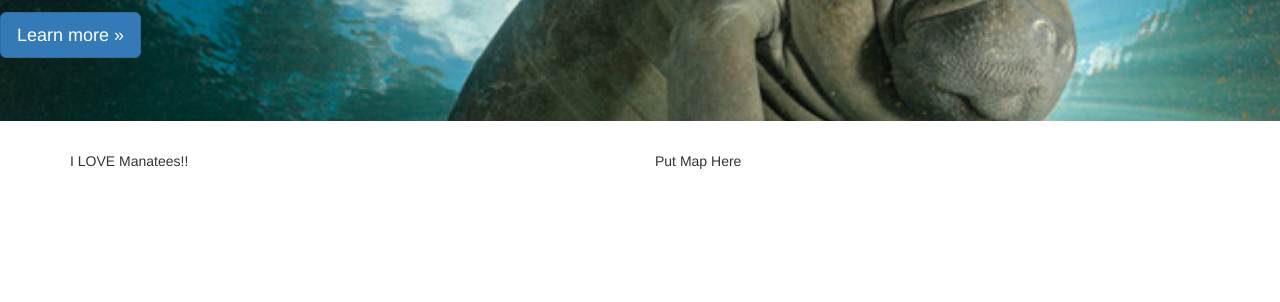
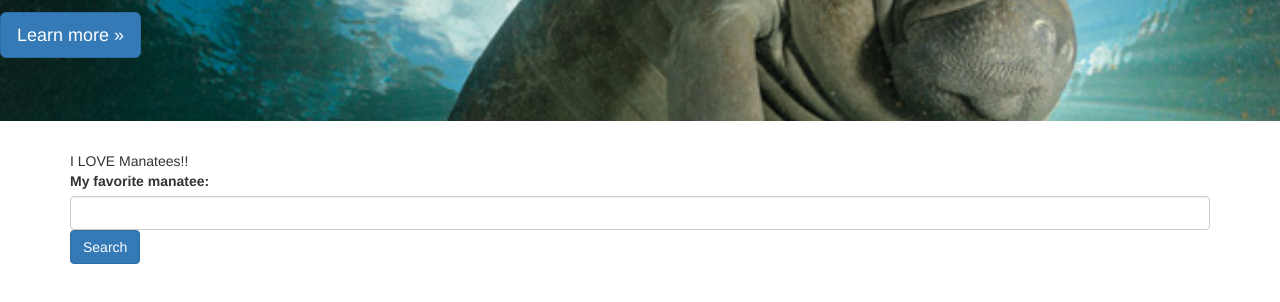
Before and after one commit to brnewby602/sample-mean-apps, a website: page manatee-tracker/client/index.html in a window 1280 px wide. Shown: the part 210-512 px from the top of the page. Drawn offline with Linux system fonts and the light colour scheme.

Commit message:
Add search form to home template, create search function in ManateeController

```diff
--- a/manatee-tracker/client/pages/home/home.html
+++ b/manatee-tracker/client/pages/home/home.html
@@ -7,11 +7,17 @@
 </div>
 <div class="container" ng-controller="ManateeController">
   <div class="row">
-    <div class="col-sm-6">
-       {{title}}
-    </div>
-    <div class="col-sm-6">
-       Put Map Here
+    <div class="col-sm-12">
+      {{title}}
+
+      <form name='searchForm' ng-submit='searchMyManatee()'>
+        <div class="form-group">
+          <label for="usr">My favorite manatee:</label>
+          <input type="text" ng-model='manateeName' class="form-control" id="name">
+          <button type="submit" class="btn btn-primary">Search</button>
+        </div>
+
+      </form>
     </div>
   </div>
 </div>
--- a/manatee-tracker/client/pages/home/home.js
+++ b/manatee-tracker/client/pages/home/home.js
@@ -1,4 +1,13 @@
 angular.module('manatee.home', [])
 .controller('ManateeController', function($scope) {
    $scope.title = 'I LOVE Manatees!!';
+
+   $scope.manateeName = '';
+
+
+   $scope.searchMyManatee = function() {
+      // ManateeServices.search()
+      console.log("BOOOO");
+      console.log('WOOT WOOT: ' + $scope.manateeName);
+   };
 });
--- a/manatee-tracker/client/services/services.js
+++ b/manatee-tracker/client/services/services.js
@@ -1,4 +1,4 @@
 angular.module('manatee-services', [] )
-.factory('Manatee' function($http) {
+.factory('ManateeServices' function($http) {
 
 });
```
Also changed, not shown: manatee-tracker/client/app/app.js (+0 -9 lines).
